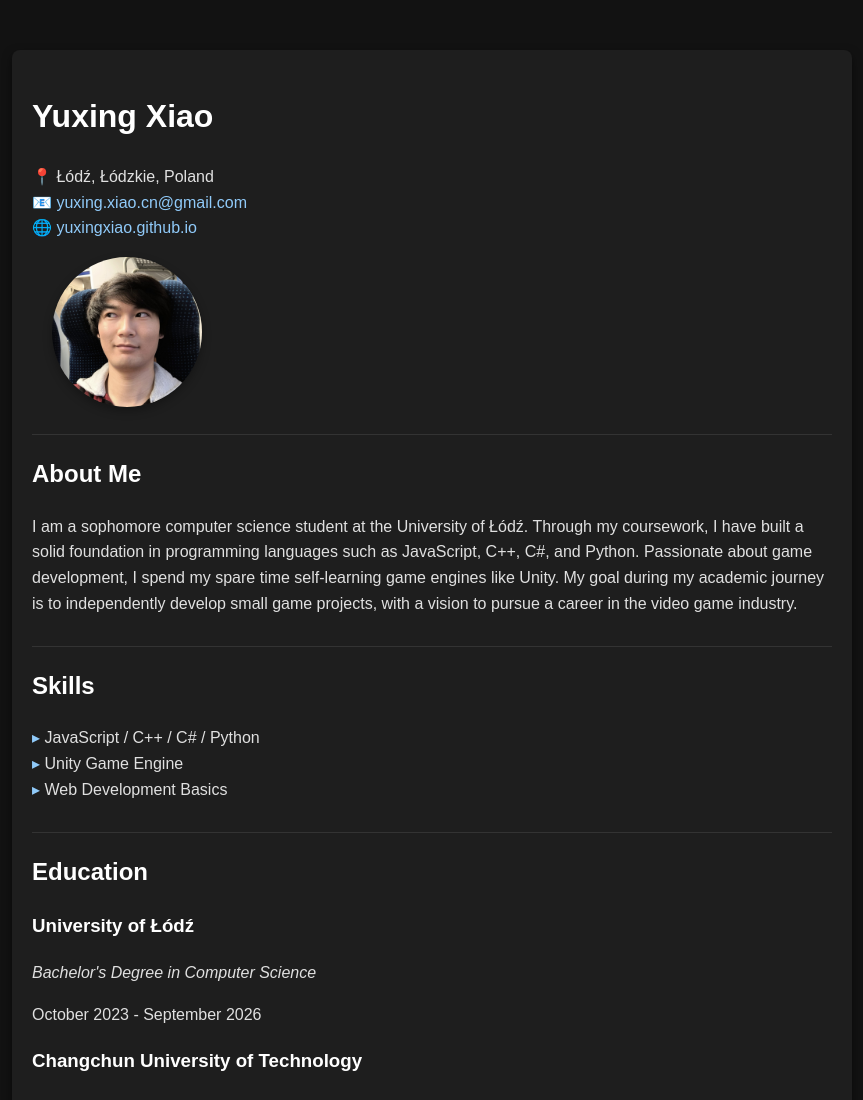
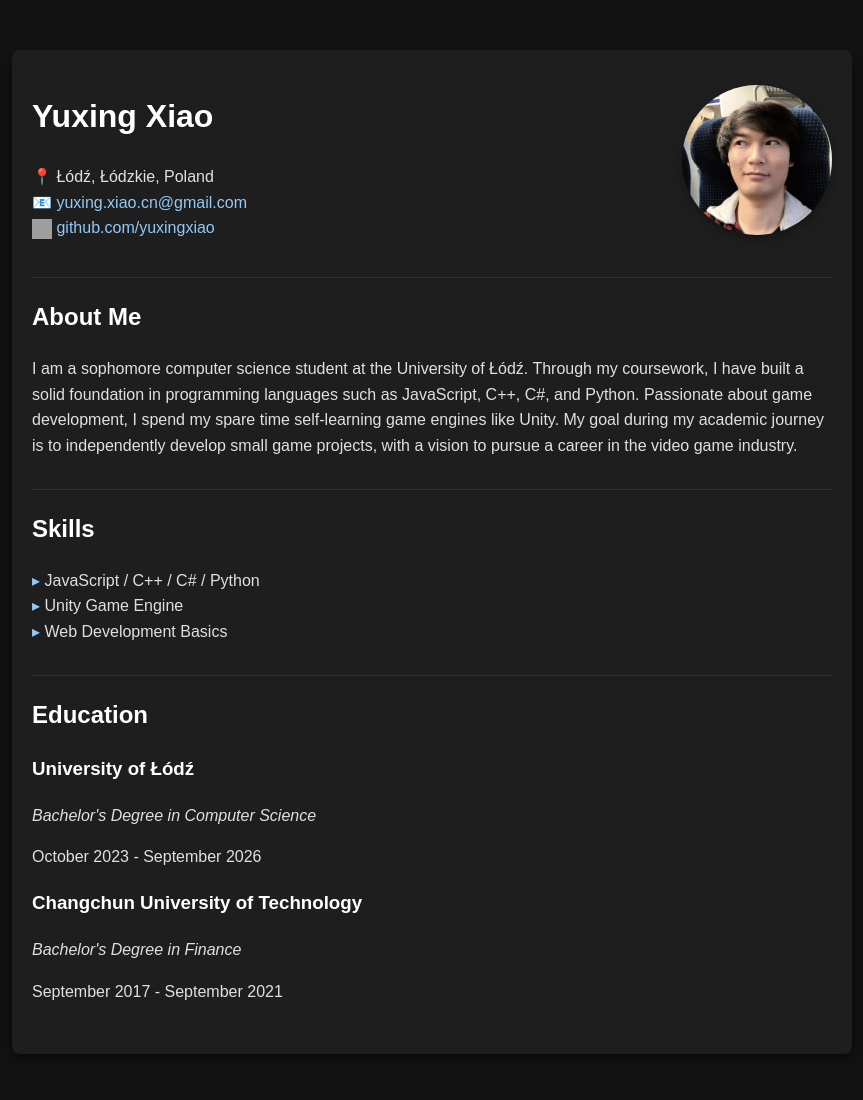
Before and after one commit to yuxingxiao/yuxing.github.io, a plain HTML site: page index.html in a window 1280 px wide. Shown: the top 1100 px of the page, without its empty margins (208-1071 px from the left). Drawn offline with Linux system fonts and the light colour scheme; grey boxes are pictures that could not be loaded.

Commit message:
fix photo align

```diff
--- a/index.html
+++ b/index.html
@@ -46,15 +46,19 @@
             border-bottom: 1px solid #333; /* 细分割线 */
             margin: 20px 0;
         }
+        .header {
+            display: flex; /* 使用 flexbox 布局 */
+            align-items: center; /* 垂直居中对齐 */
+        }
         .info {
-            flex: 1; /* 左侧信息占据剩余空间 */
+            flex: 1; /* 信息占用剩余空间 */
         }
         .photo {
             margin-left: 20px; /* 左侧留空隙 */
         }
         .photo img {
             width: 150px; /* 设置照片宽度 */
-            height: 150px;
+            height: 150px; /* 设置照片高度 */
             border-radius: 50%; /* 照片设置为圆形 */
             object-fit: cover; /* 确保图像适应容器 */
             box-shadow: 0 4px 10px rgba(0, 0, 0, 0.3);
@@ -63,17 +67,23 @@
 </head>
 <body>
     <div class="container">
+        <div class="header"> <!-- 添加 header 区块 -->
             <div class="info">
                 <h1>Yuxing Xiao</h1>
                 <p>
                     📍 Łódź, Łódzkie, Poland<br>
                     📧 <a href="mailto:yuxing.xiao.cn@gmail.com">yuxing.xiao.cn@gmail.com</a><br>
-            🌐 <a href="https://yuxingxiao.github.io" target="_blank">yuxingxiao.github.io</a>
+                    <a href="https://github.com/yuxingxiao" target="_blank">
+                        <img src="https://github.githubassets.com/images/modules/logos_page/GitHub-Mark.png"
+                             alt="GitHub Logo"
+                             style="width: 20px; height: 20px; vertical-align: middle;">
+                        github.com/yuxingxiao
+                    </a>
                 </p>
             </div>
-
             <div class="photo">
                 <img src="YuxingPhoto.jpg" alt="Yuxing Xiao's Photo">
+            </div>
         </div>
 
         <div class="divider"></div>
```
Lines whose indentation alone changed are shown as unchanged.
